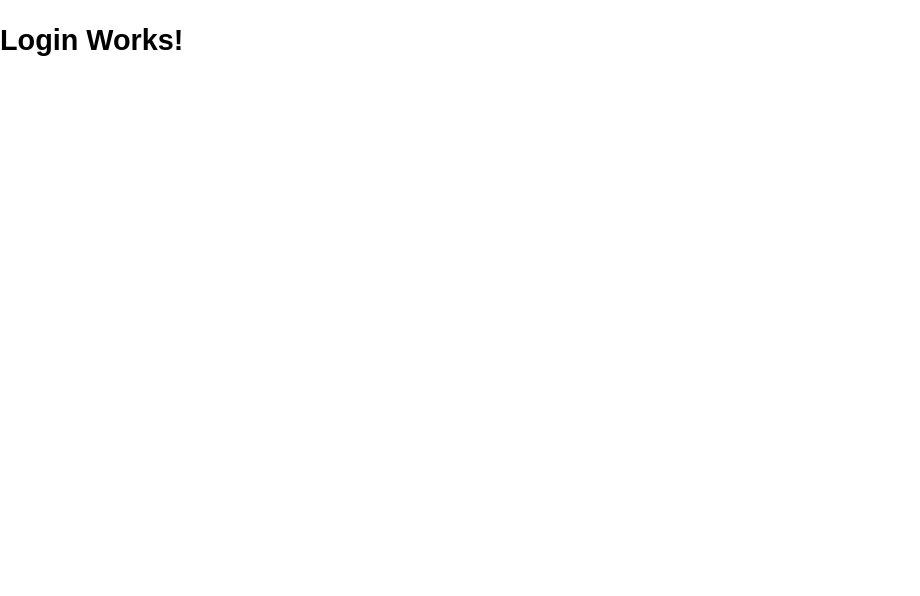
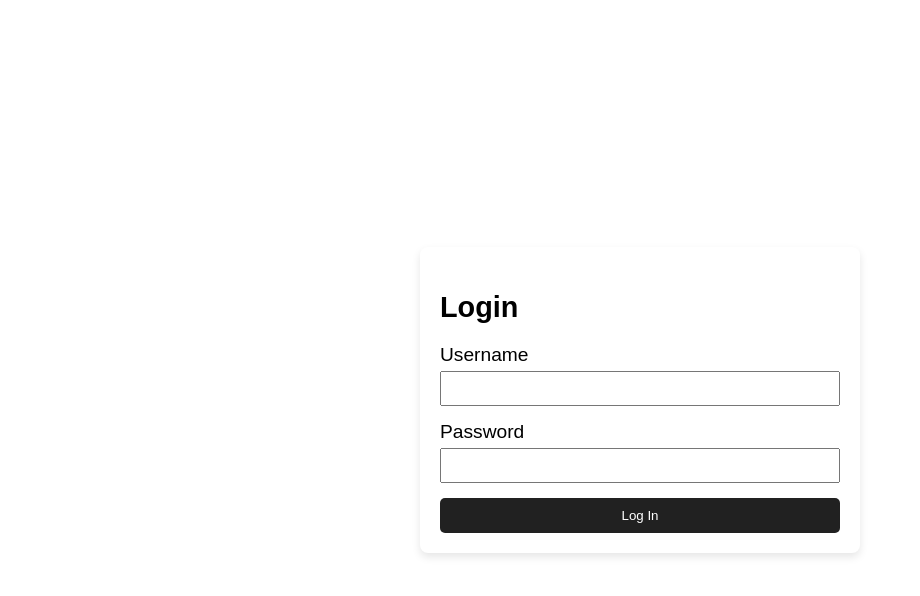
Before and after one commit to fabiojosue/vinylStore, a React (Vite) app in the folder vinylStore/: page /login in a window 1280 px wide. Shown: the top 596 px of the page, without its empty margins (0-920 px from the left). Built offline with nearby package versions, Linux system fonts and the light colour scheme.

Commit message:
[ADD] Bug and Login

```diff
--- /dev/null
+++ b/vinylStore/src/Interfaces/Interfaces.ts
@@ -0,0 +1,13 @@
+export interface Artist {
+    _id: string;
+    name: string;
+  }
+
+  export interface Vinyl {
+    _id: string;
+    title: string;
+    artist: string;
+    artistFetched : Artist;
+    coverImage: string;
+    price: number;
+  }
--- /dev/null
+++ b/vinylStore/src/Styles/login.css
@@ -0,0 +1,60 @@
+.login-container {
+    display: flex;
+    justify-content: center;
+    align-items: center;
+    height: 100vh;
+    padding: 0 10%;
+  }
+
+  .login-card {
+    background-color: #fff;
+    padding: 20px;
+    border-radius: 8px;
+    box-shadow: 0 4px 8px rgba(0, 0, 0, 0.1);
+    width: 100%;
+    max-width: 400px;
+  }
+
+  .login-card h2 {
+    margin-bottom: 20px;
+  }
+
+  .form-group {
+    margin-bottom: 15px;
+  }
+
+  .form-group label {
+    display: block;
+    margin-bottom: 5px;
+  }
+
+  .form-group input {
+    width: 100%;
+    padding: 8px;
+    box-sizing: border-box;
+  }
+
+  button {
+    width: 100%;
+    padding: 10px;
+    background-color: #007bff;
+    color: #fff;
+    border: none;
+    border-radius: 4px;
+    cursor: pointer;
+  }
+
+  button:hover {
+    background-color: #0056b3;
+  }
+
+  @media (max-width: 768px) {
+    .login-container {
+      justify-content: center;
+      padding: 0;
+    }
+
+    .login-card {
+      width: 90%;
+    }
+  }
--- a/vinylStore/src/components/Modals/AddVinylModal.tsx
+++ b/vinylStore/src/components/Modals/AddVinylModal.tsx
@@ -2,9 +2,11 @@ import React, { useEffect, useState } from 'react';
 import { getArtists } from '../../Service/ArtistService';
 import { createVinyl } from '../../Service/VinylService';
 import './Modals.css';
+import { Vinyl } from '../../Interfaces/Interfaces';
 
 interface AddVinylModalProps {
   onClose: () => void;
+  onAddVinyl: (vinyl: Vinyl) => void;
 }
 
 interface Artist {
@@ -12,7 +14,7 @@ interface Artist {
   name: string;
 }
 
-const AddVinylModal: React.FC<AddVinylModalProps> = ({ onClose }) => {
+const AddVinylModal: React.FC<AddVinylModalProps> = ({ onClose, onAddVinyl }) => {
   const [title, setTitle] = useState('');
   const [artist, setArtist] = useState('');
   const [price, setPrice] = useState('');
--- a/vinylStore/src/components/Navbar/Navbar.tsx
+++ b/vinylStore/src/components/Navbar/Navbar.tsx
@@ -2,6 +2,7 @@ import React, { useState } from 'react';
 import AddVinylModal from '../Modals/AddVinylModal';
 import AddArtistModal from '../Modals/AddArtistModal';
 import './Navbar.css';
+import { Link } from 'react-router-dom';
 
 const Navbar: React.FC = () => {
   const [isAddVinylModalOpen, setIsAddVinylModalOpen] = useState(false);
@@ -29,6 +30,9 @@ const Navbar: React.FC = () => {
       <div className="navbar-buttons">
         <button onClick={handleAddVinylClick}>Add Vinyl</button>
         <button onClick={handleAddArtistClick}>Add Artist</button>
+        <Link to="/login">
+          <button>Log In</button>
+        </Link>
       </div>
       {isAddVinylModalOpen && <AddVinylModal onClose={handleCloseVinylModal} />}
       {isAddArtistModalOpen && <AddArtistModal onClose={handleCloseArtistModal} />}
--- a/vinylStore/src/components/Vinyl/Vinyl.tsx
+++ b/vinylStore/src/components/Vinyl/Vinyl.tsx
@@ -1,35 +1,43 @@
 import React from 'react';
+import './Vinyl.css';
 import { deleteVinyl } from '../../Service/VinylService';
-import './Vinyl.css';
+
+interface Artist {
+  _id: string;
+  name: string;
+}
 
 interface VinylProps {
-  id: string;
+  _id: string;
   title: string;
-  artist: string;
+  artist: Artist | string;
+  coverImage: string;
   price: number;
-  coverImage: string;
-  onClick: () => void;
 }
 
-const Vinyl: React.FC<VinylProps> = ({ id, title, artist, price, coverImage, onClick }) => {
+const Vinyl: React.FC<VinylProps> = ({ _id, title, artist, coverImage, price }) => {
+  const artistName = typeof artist === 'string' ? artist : artist.name;
+
   const handleDelete = async (e: React.MouseEvent) => {
     e.stopPropagation();
     try {
-      console.log('Deleting vinyl:', id);
-      await deleteVinyl(id);
-      console.log('Vinyl deleted successfully:', id);
+      console.log('Deleting vinyl:', _id);
+      await deleteVinyl(_id!);
+      console.log('Vinyl deleted successfully:', _id);
     } catch (error) {
       console.error('Error deleting vinyl:', error);
     }
   }
 
   return (
-    <div className="vinyl-card" onClick={onClick}>
+    <div className="vinyl-card">
       <img src={coverImage} alt={`${title} cover`} />
-      <h2>{title}</h2>
-      <p>{artist}</p>
-      <p>${price.toFixed(2)}</p>
-      <button onClick={handleDelete}>Delete</button>
+      <div className="vinyl-details">
+        <h3>{title}</h3>
+        <p>{artistName}</p>
+        <p>${price}</p>
+        <button onClick={handleDelete}>Delete</button>
+      </div>
     </div>
   );
 };
--- a/vinylStore/src/components/VinylList/VinylList.tsx
+++ b/vinylStore/src/components/VinylList/VinylList.tsx
@@ -1,53 +1,24 @@
-import React, { useEffect, useState } from 'react';
-import { getVinyls } from '../../Service/VinylService';
+import React from 'react';
 import Vinyl from '../Vinyl/Vinyl';
 import './VinylList.css';
 import '../../App.css';
+import { Vinyl as VinylType } from '../../Interfaces/Interfaces';
 
-interface Artist {
-  _id: string;
-  name: string;
+interface VinylListProps {
+  vinyls: VinylType[];
 }
 
-interface VinylData {
-  _id: string;
-  title: string;
-  artist: Artist;
-  price: number;
-  coverImage: string;
-}
-
-interface VinylListProps {
-  onVinylClick: (vinyl: VinylData) => void;
-}
-
-const VinylList: React.FC<VinylListProps> = ({ onVinylClick }) => {
-  const [vinyls, setVinyls] = useState<VinylData[]>([]);
-
-  useEffect(() => {
-    const fetchVinyls = async () => {
-      try {
-        const vinylsData = await getVinyls();
-        setVinyls(vinylsData);
-      } catch (error) {
-        console.error('Error fetching vinyls:', error);
-      }
-    };
-
-    fetchVinyls();
-  }, [vinyls]);
-
+const VinylList: React.FC<VinylListProps> = ({ vinyls }) => {
   return (
     <div className="vinyl-container">
       {vinyls.map((vinyl) => (
         <Vinyl
           key={vinyl._id}
-          id={vinyl._id}
+          _id={vinyl._id}
           title={vinyl.title}
-          artist={vinyl.artist.name}
+          artist={vinyl.artistFetched.name}
           price={vinyl.price}
           coverImage={vinyl.coverImage}
-          onClick={() => onVinylClick(vinyl)}
         />
       ))}
     </div>
--- a/vinylStore/src/pages/home.tsx
+++ b/vinylStore/src/pages/home.tsx
@@ -1,32 +1,26 @@
-// src/components/Home.tsx
-import React, { useState } from 'react';
+import React, { useEffect, useState } from 'react';
 import Navbar from '../components/Navbar/Navbar';
 import Carousel from '../components/Carousel/Carousel';
 import VinylList from '../components/VinylList/VinylList';
-import VinylDetails from '../components/VinylDetails/VinylDetails';
 import image1 from '../assets/Carousel/image1.webp';
 import image2 from '../assets/Carousel/image2.webp';
 import image3 from '../assets/Carousel/image3.webp';
 import image4 from '../assets/Carousel/image4.webp';
 
-interface VinylData {
-  title: string;
-  artist: string;
-  price: number;
-  coverImage: string;
-}
+import { getVinyls } from '../Service/VinylService';
+import { Vinyl } from '../Interfaces/Interfaces';
 
 const Home: React.FC = () => {
-  const [selectedVinyl, setSelectedVinyl] = useState<VinylData | null>(null);
+  const [vinyls, setVinyls] = useState<Vinyl[]>([]);
   const images = [image1, image2, image3, image4];
 
-  const handleVinylClick = (vinyl: VinylData) => {
-    setSelectedVinyl(vinyl);
-  };
-
-  const handleGoBack = () => {
-    setSelectedVinyl(null);
-  };
+  useEffect(() => {
+    const fetchVinyls = async () => {
+      const data: Vinyl[] = await getVinyls();
+      setVinyls(data);
+    };
+    fetchVinyls();
+  }, []);
 
   return (
     <div>
@@ -34,11 +28,7 @@ const Home: React.FC = () => {
       <Carousel images={images} />
       <div className="app-container">
         <h2>LAST RELEASES</h2>
-        {selectedVinyl ? (
-          <VinylDetails vinyl={selectedVinyl} onGoBack={handleGoBack} />
-        ) : (
-          <VinylList onVinylClick={handleVinylClick} />
-        )}
+        <VinylList vinyls={vinyls} />
       </div>
     </div>
   );
--- a/vinylStore/src/pages/login.tsx
+++ b/vinylStore/src/pages/login.tsx
@@ -1,10 +1,43 @@
 import React, { useState } from 'react';
+import '../Styles/login.css';
 
 const Login: React.FC = () => {
+  const [username, setUsername] = useState('');
+  const [password, setPassword] = useState('');
+
+  const handleLogin = (e: React.FormEvent) => {
+    e.preventDefault();
+    // Handle login logic here
+  };
 
   return (
-    <div>
-      <h2>Login Works!</h2>
+    <div className="login-container">
+      <div className="login-card">
+        <h2>Login</h2>
+        <form onSubmit={handleLogin}>
+          <div className="form-group">
+            <label htmlFor="username">Username</label>
+            <input
+              type="text"
+              id="username"
+              value={username}
+              onChange={(e) => setUsername(e.target.value)}
+              required
+            />
+          </div>
+          <div className="form-group">
+            <label htmlFor="password">Password</label>
+            <input
+              type="password"
+              id="password"
+              value={password}
+              onChange={(e) => setPassword(e.target.value)}
+              required
+            />
+          </div>
+          <button type="submit">Log In</button>
+        </form>
+      </div>
     </div>
   );
 };
```
Also changed, not shown: vinylStore/src/Service/VinylService.ts (+1 -14 lines).
